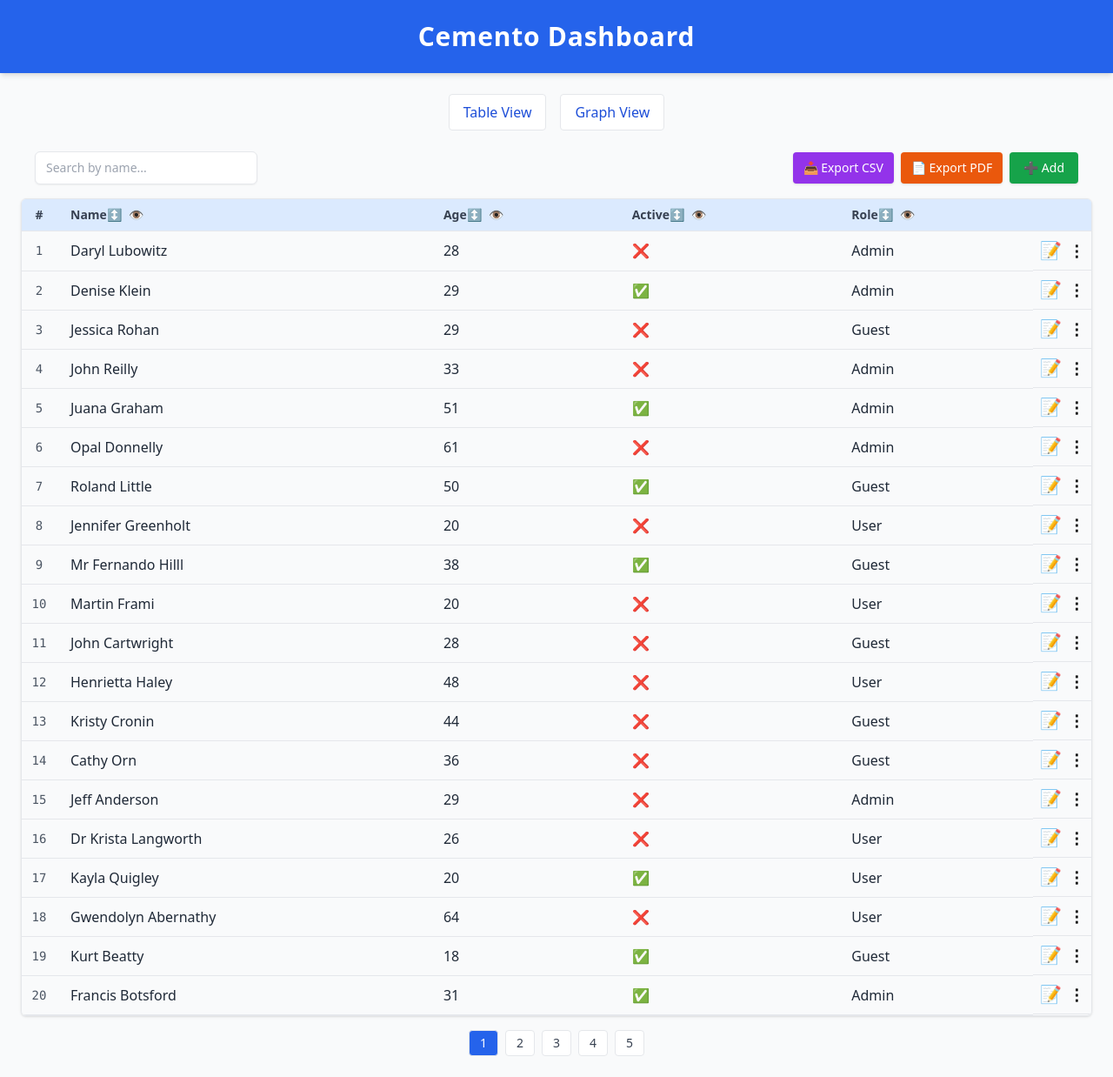
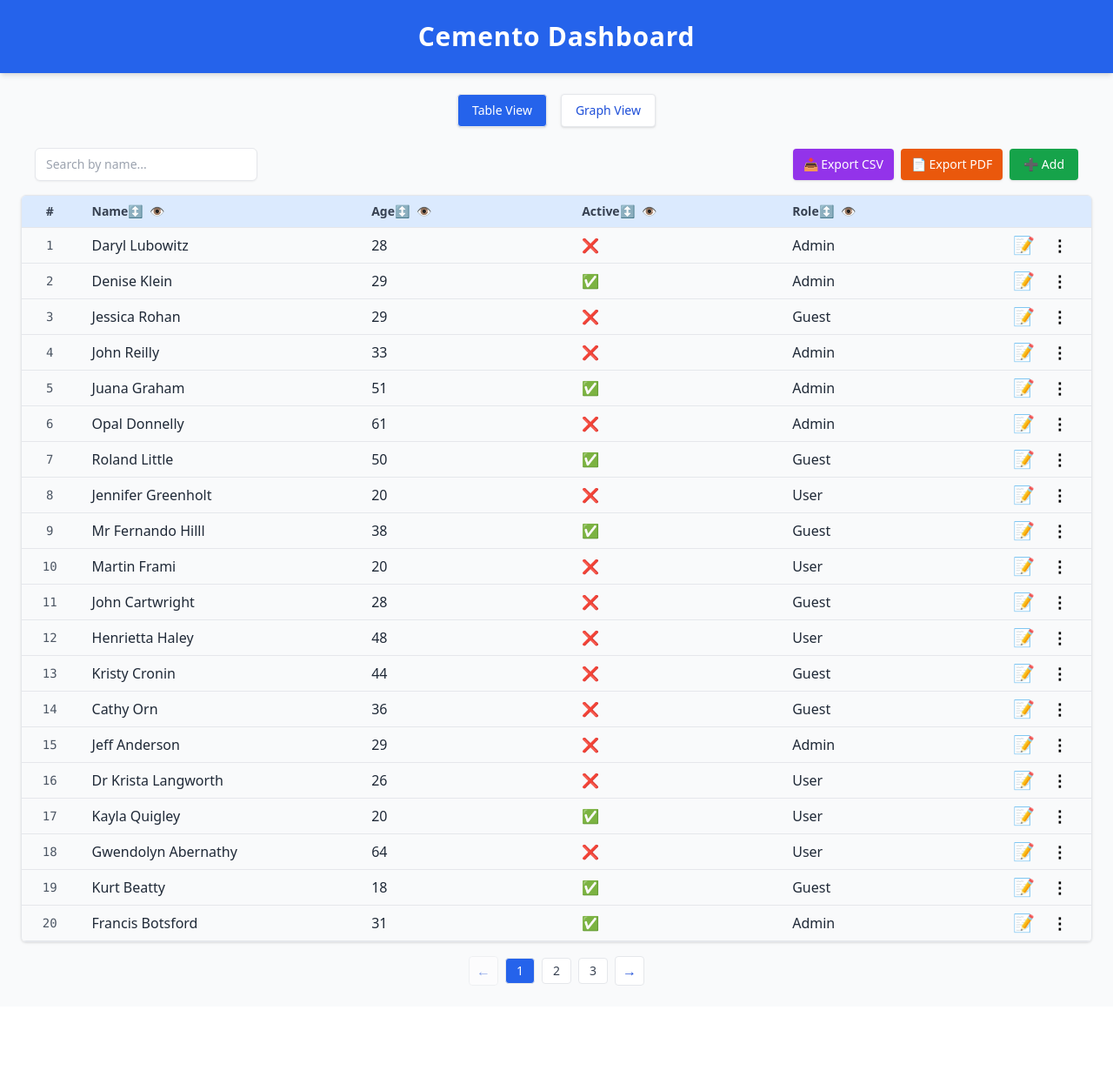
Before and after one commit to ofekshp/TableCore, a React (Vite) app in the folder cemento-assignment/: page / in a window 1280 px wide. Shown: the whole page at 87% size. After the commit the page ends 1157 px from the top, so only its background shows below. Built offline with nearby package versions, Linux system fonts and the light colour scheme.

Commit message:
fix bugs

```diff
--- a/cemento-assignment/src/App.tsx
+++ b/cemento-assignment/src/App.tsx
@@ -2,14 +2,18 @@ import { Routes, Route, useNavigate } from "react-router-dom";
 import { DataTableContainer } from "./components/DataTableContainer";
 import GraphView from "./components/GraphView";
 import { useInitialTableData } from "./utils/useInitialTableData";
+import { useLocation } from "react-router-dom";
 import "./index.css";
 
 function App() {
   const tableData = useInitialTableData();
   const navigate = useNavigate();
+  const location = useLocation();
 
   if (!tableData) return <p className="text-center py-10">Loading table...</p>;
 
+  const isTable = location.pathname === "/";
+  const isGraph = location.pathname === "/graph";
   return (
     <div className="min-h-screen bg-gray-50">
       <header className="bg-blue-600 text-white py-6 shadow-md">
@@ -22,13 +26,21 @@ function App() {
         <div className="flex justify-center mb-6">
           <button
             onClick={() => navigate("/")}
-            className="px-4 py-2 mx-2 rounded bg-white text-blue-700 border hover:bg-blue-100"
+            className={`px-4 py-2 mx-2 rounded border text-sm shadow transition ${
+              isTable
+                ? "bg-blue-600 text-white"
+                : "bg-white text-blue-700 hover:bg-blue-100"
+            }`}
           >
             Table View
           </button>
           <button
             onClick={() => (window.location.href = "/graph")}
-            className="px-4 py-2 mx-2 rounded bg-white text-blue-700 border hover:bg-blue-100"
+            className={`px-4 py-2 mx-2 rounded border text-sm shadow transition ${
+              isGraph
+                ? "bg-blue-600 text-white"
+                : "bg-white text-blue-700 hover:bg-blue-100"
+            }`}
           >
             Graph View
           </button>
--- a/cemento-assignment/src/components/DataTable.tsx
+++ b/cemento-assignment/src/components/DataTable.tsx
@@ -45,7 +45,7 @@ export const DataTable = ({
 
   return (
     <div className="relative max-h-[1000vh] overflow-auto border rounded-md shadow">
-      <table className="min-w-full border-collapse">
+      <table className="min-w-full border-collapse table-fixed">
         <thead className="sticky top-0 bg-blue-100 z-10">
           <tr>
             <th className="text-center px-2 py-2 border-b font-semibold text-sm text-gray-700 w-10">
@@ -54,8 +54,8 @@ export const DataTable = ({
             {columns.map((column) => (
               <th
                 key={column.id}
-                style={{ width: column.width }}
-                className="px-4 py-2 border-b font-semibold text-sm text-gray-700"
+                style={{ width: column.width || "150px" }} // fixed width fallback
+                className="px-4 py-2 border-b font-semibold text-sm text-gray-700 whitespace-nowrap"
               >
                 <div className="flex items-center gap-2">
                   <button
@@ -92,17 +92,20 @@ export const DataTable = ({
               {columns.map((col) => (
                 <td
                   key={col.id}
-                  className={`px-4 py-2 border-b text-gray-800 ${
+                  className={`px-4 py-2 border-b text-gray-800 whitespace-nowrap ${
                     col.visible ? "" : "opacity-0"
                   }`}
+                  style={{ width: col.width || "150px" }}
                 >
                   {renderCell(row[col.id], col)}
                 </td>
               ))}
-              <td className="px-2 py-2 border-b text-center relative flex justify-center items-center gap-2">
-                <div className="relative group">
+              <td className="border-b text-center relative">
+                <div className="flex items-center justify-center gap-1 px-1 py-1">
+                  {/* Note Button with Tooltip */}
+                  <div className="relative group mr-4">
                     <button
-                    onDoubleClick={() => onNoteClick(row)}
+                      onClick={() => onNoteClick(row)}
                       className="text-xl hover:scale-110 transition-transform duration-150"
                     >
                       {row.note?.trim() ? "🗒️" : "📝"}
@@ -111,34 +114,41 @@ export const DataTable = ({
                       Note
                     </div>
                   </div>
+
+                  {/* Menu Toggle Button */}
+                  <div className="relative">
                     <button
                       onClick={() =>
                         setMenuOpenId(menuOpenId === row.id ? null : row.id)
                       }
-                  className="hover:text-blue-700 font-bold text-lg"
+                      className="text-lg hover:text-blue-700 font-bold"
                       title="More actions"
                     >
                       ⋮
                     </button>
+
+                    {/* Dropdown Menu */}
                     {menuOpenId === row.id && (
                       <div
                         ref={menuRef}
-                    className="absolute right-full top-1/2 -translate-y-1/2 mr-2 bg-white border rounded shadow z-10 w-24"
+                        className="absolute right-[calc(100%+60px)] top-1/2 -translate-y-1/2 bg-white border border-gray-200 rounded-md shadow-md w-24 text-sm z-10"
                       >
                         <button
                           onClick={() => onEditRow(row)}
-                      className="w-full text-left px-3 py-2 hover:bg-blue-50"
+                          className="w-full text-left px-2 py-1 hover:bg-blue-50 truncate"
                         >
                           ✏️ Edit
                         </button>
                         <button
                           onClick={() => setRowToDelete(row)}
-                      className="w-full text-left px-3 py-2 text-red-600 hover:bg-red-50"
+                          className="w-full text-left px-2 py-1 text-red-600 hover:bg-red-50 truncate"
                         >
                           🗑️ Delete
                         </button>
                       </div>
                     )}
+                  </div>
+                </div>
               </td>
             </tr>
           ))}
--- a/cemento-assignment/src/components/DataTableContainer.tsx
+++ b/cemento-assignment/src/components/DataTableContainer.tsx
@@ -6,6 +6,7 @@ import { CSVLink } from "react-csv";
 import jsPDF from "jspdf";
 import autoTable from "jspdf-autotable";
 import NotePanel from "./NotePanel";
+const PAGE_DELTA = 3;
 
 const downloadPDF = (rows: Row[], columns: Column[]) => {
   const doc = new jsPDF();
@@ -129,11 +130,6 @@ export const DataTableContainer = ({ columns, data }: Props) => {
     );
   };
 
-  const enrichedColumns = columns.map((col) => ({
-    ...col,
-    visible: visibleColumns.includes(col.id),
-  }));
-
   const exportColumns: Column[] = [
     ...columns,
     {
@@ -145,15 +141,22 @@ export const DataTableContainer = ({ columns, data }: Props) => {
     },
   ];
 
+  const enrichedColumns = columns.map((c) => ({
+    ...c,
+    visible: visibleColumns.includes(c.id),
+  }));
+
+  // Sort only the data, based on sortColumn/sortOrder
   let sortedData = [...tableData];
   if (sortColumn) {
     const meta = enrichedColumns.find((c) => c.id === sortColumn)!;
     sortedData.sort((a, b) => {
-      const va = a[sortColumn];
-      const vb = b[sortColumn];
-      if (meta.type === "number")
+      const va = a[sortColumn],
+        vb = b[sortColumn];
+      if (meta.type === "number") {
         return sortOrder === "asc" ? va - vb : vb - va;
-      if (meta.type === "boolean")
+      }
+      if (meta.type === "boolean") {
         return sortOrder === "asc"
           ? va === vb
             ? 0
@@ -165,6 +168,7 @@ export const DataTableContainer = ({ columns, data }: Props) => {
           : va
           ? 1
           : -1;
+      }
       return sortOrder === "asc"
         ? String(va).localeCompare(String(vb))
         : String(vb).localeCompare(String(va));
@@ -242,20 +246,47 @@ export const DataTableContainer = ({ columns, data }: Props) => {
         onNoteClick={(row) => setNoteRow(row)}
       />
 
-      <div className="flex justify-center mt-4 gap-2">
-        {Array.from({ length: totalPages }, (_, i) => (
-          <button
-            key={i}
-            onClick={() => setCurrentPage(i + 1)}
-            className={`px-3 py-1 rounded border text-sm ${
-              currentPage === i + 1
-                ? "bg-blue-600 text-white"
-                : "bg-white text-gray-700"
-            } hover:bg-blue-100`}
-          >
-            {i + 1}
-          </button>
-        ))}
+      <div className="flex justify-center items-center mt-4 gap-2">
+        {/* Prev */}
+        <button
+          onClick={() =>
+            setCurrentPage((prev) => Math.max(1, prev - PAGE_DELTA))
+          }
+          disabled={currentPage <= 1}
+          className="px-2 py-1 rounded bg-white text-blue-700 border hover:bg-blue-100 disabled:opacity-50"
+        >
+          ←
+        </button>
+
+        {Array.from({ length: PAGE_DELTA }, (_, i) => {
+          const page =
+            Math.floor((currentPage - 1) / PAGE_DELTA) * PAGE_DELTA + i + 1;
+          if (page > totalPages) return null;
+          return (
+            <button
+              key={page}
+              onClick={() => setCurrentPage(page)}
+              className={`px-3 py-1 rounded border text-sm ${
+                currentPage === page
+                  ? "bg-blue-600 text-white"
+                  : "bg-white text-gray-700 hover:bg-blue-100"
+              }`}
+            >
+              {page}
+            </button>
+          );
+        })}
+
+        {/* Next */}
+        <button
+          onClick={() =>
+            setCurrentPage((prev) => Math.min(totalPages, prev + PAGE_DELTA))
+          }
+          disabled={currentPage + PAGE_DELTA > totalPages}
+          className="px-2 py-1 rounded bg-white text-blue-700 border hover:bg-blue-100 disabled:opacity-50"
+        >
+          →
+        </button>
       </div>
 
       {editingRow && (
--- a/cemento-assignment/src/components/EditRowPanel.tsx
+++ b/cemento-assignment/src/components/EditRowPanel.tsx
@@ -51,8 +51,8 @@ const EditRowPanel: React.FC<EditRowPanelProps> = ({
       if (col.type === "number") {
         if (val === "" || val === null || isNaN(val)) {
           newErrors[col.id] = "This field is required";
-        } else if (val < 0 || val > 140) {
-          newErrors[col.id] = "Age must be between 0-140";
+        } else if (val < 1 || val > 140) {
+          newErrors[col.id] = "Age must be between 1-140";
         }
       }
 
```
Also changed, not shown: cemento-assignment/src/components/NotePanel.tsx (+68 -33 lines). Lines whose indentation alone changed are shown as unchanged.
